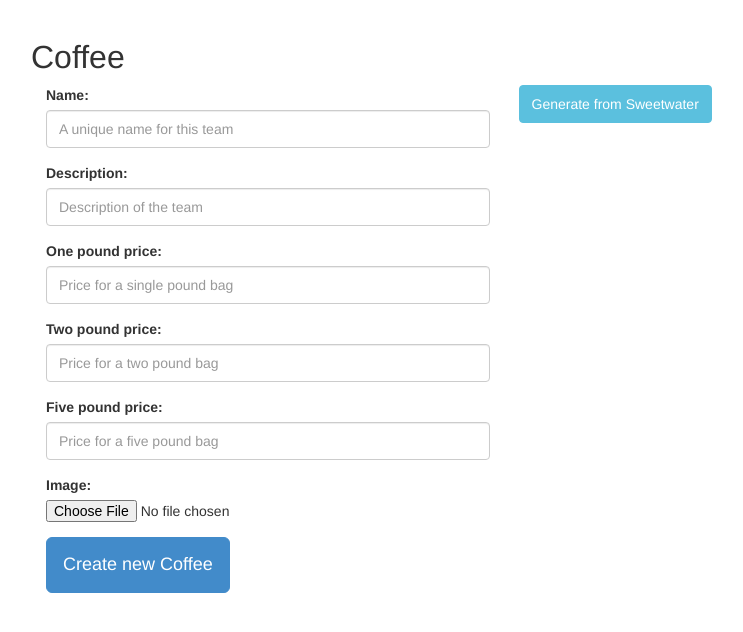
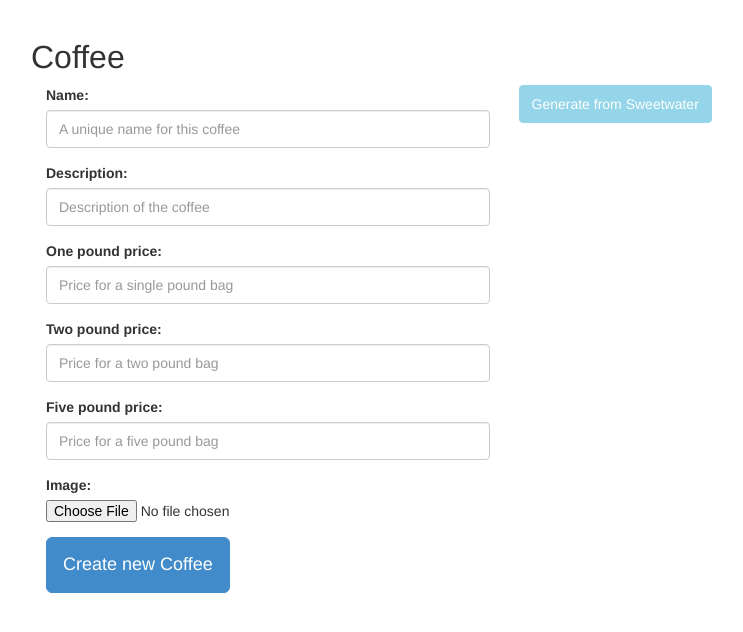
Before and after one commit to mavroskardia/swcoffee, a Django app: page /orders/coffee/ in a window 1280 px wide. Shown: the part 50-682 px from the top of the page, without its empty margins (24-767 px from the left). Run offline with Django 3.2, Linux system fonts and the light colour scheme; data that the repository does not hold is empty; some libraries are stand-ins or nearby versions.

Commit message:
fixed bugs, disabled the generate from sw button by default

```diff
--- a/coffee/orders/forms.py
+++ b/coffee/orders/forms.py
@@ -34,8 +34,8 @@ class PersonForm(forms.ModelForm):
 		model = Person
 
 class CoffeeForm(forms.ModelForm):
-	name = forms.CharField(widget=forms.TextInput(attrs={'class': 'form-control', 'placeholder': 'A unique name for this team'}))
-	description = forms.CharField(widget=forms.TextInput(attrs={'class': 'form-control', 'placeholder': 'Description of the team'}))
+	name = forms.CharField(widget=forms.TextInput(attrs={'class': 'form-control', 'placeholder': 'A unique name for this coffee'}))
+	description = forms.CharField(widget=forms.TextInput(attrs={'class': 'form-control', 'placeholder': 'Description of the coffee'}))
 	one_pound_price = forms.DecimalField(min_value=0.0,decimal_places=2,widget=forms.TextInput(attrs={'class': 'form-control', 'placeholder': 'Price for a single pound bag'}))
 	two_pound_price = forms.DecimalField(min_value=0.0,decimal_places=2,widget=forms.TextInput(attrs={'class': 'form-control', 'placeholder': 'Price for a two pound bag'}))
 	five_pound_price = forms.DecimalField(min_value=0.0,decimal_places=2,widget=forms.TextInput(attrs={'class': 'form-control', 'placeholder': 'Price for a five pound bag'}))
--- a/coffee/orders/templates/orders/coffee.html
+++ b/coffee/orders/templates/orders/coffee.html
@@ -54,7 +54,7 @@
 
 <form method="post" action="{% url 'orders:generate_coffee' %}">
 	{% csrf_token %}
-	<input type="submit" class="btn btn-info" value="Generate from Sweetwater" />
+	<input type="submit" title="Already generated!" class="btn disabled btn-info" value="Generate from Sweetwater" />
 </form>
 
 {% endblock %}
```
